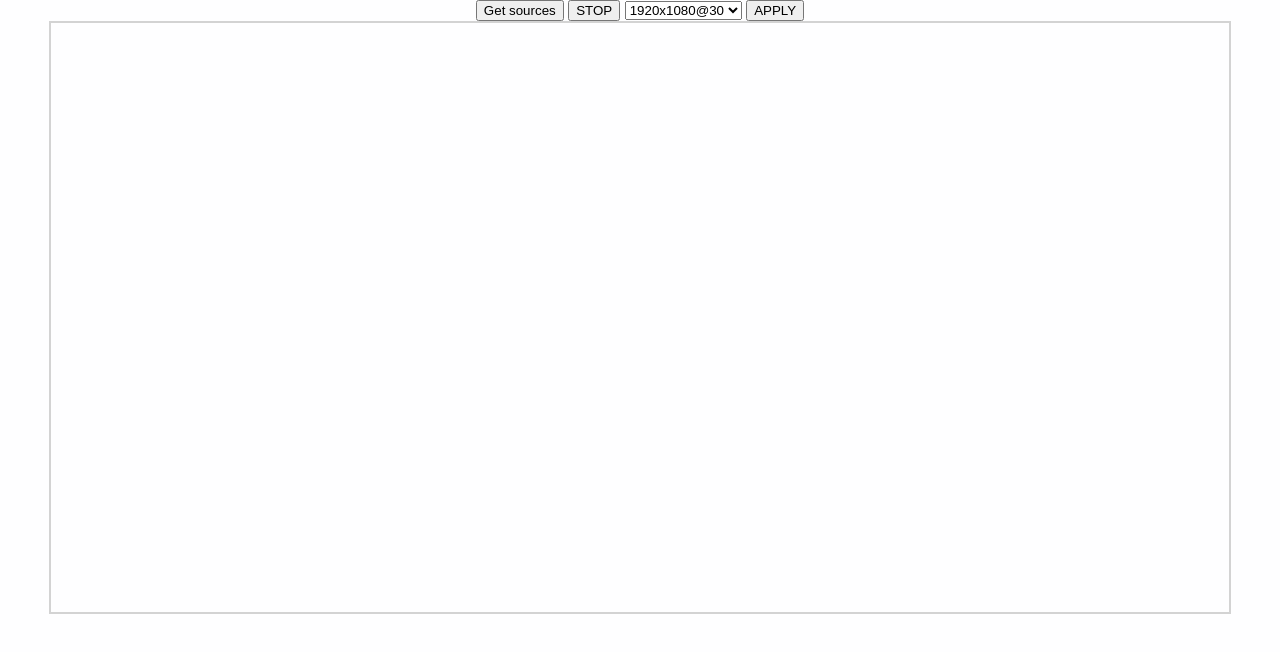
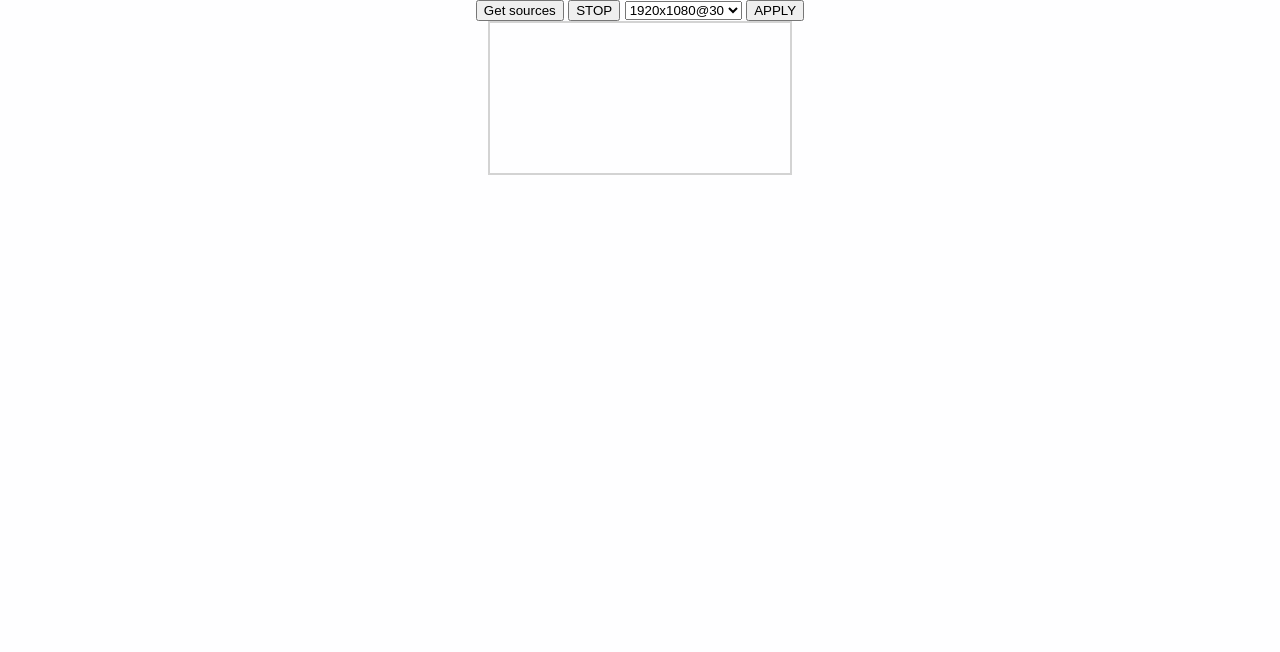
Before and after one commit to a-sync/electron-gum, an Electron app: page index.html in a window 1280 px wide. Drawn offline with Linux system fonts and the light colour scheme.

Commit message:
electron 2.0.0-beta
 * use max-width on video element

```diff
--- a/index.css
+++ b/index.css
@@ -12,7 +12,7 @@ header, section, footer {
 
 #video {
     border: 2px solid lightgray;
-    width: 92vw;
+    max-width: 92vw;
 }
 
 #sources {
--- a/package.json
+++ b/package.json
@@ -22,7 +22,7 @@
     },
     "devDependencies": {
         "devtron": "^1.4.0",
-        "electron": "~1.8.1",
+        "electron": ">=2.0.0-beta.4",
         "electron-packager": "^9.1.0",
         "xo": "^0.18.2"
     },
```
Also changed, not shown: 1 other file.
